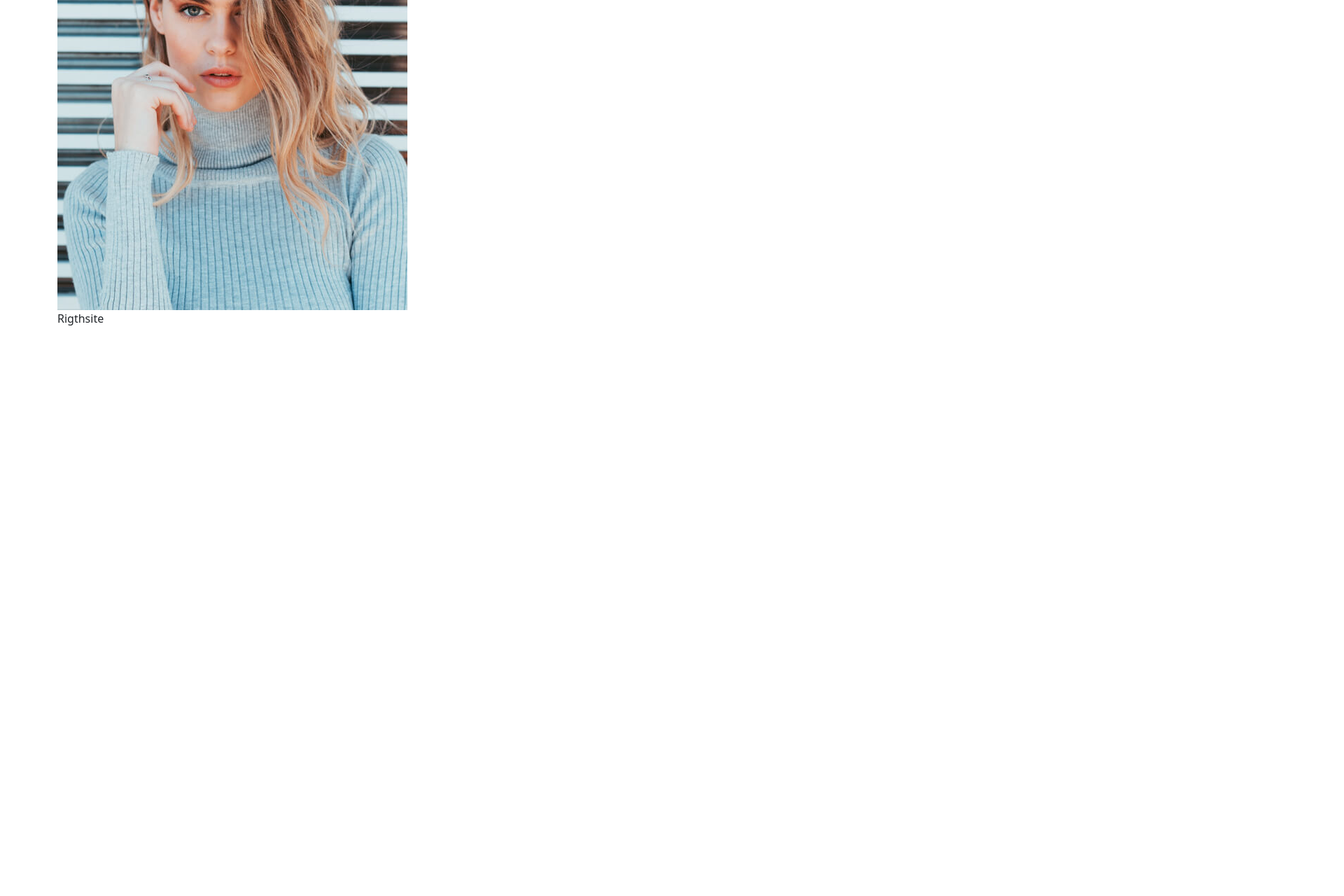
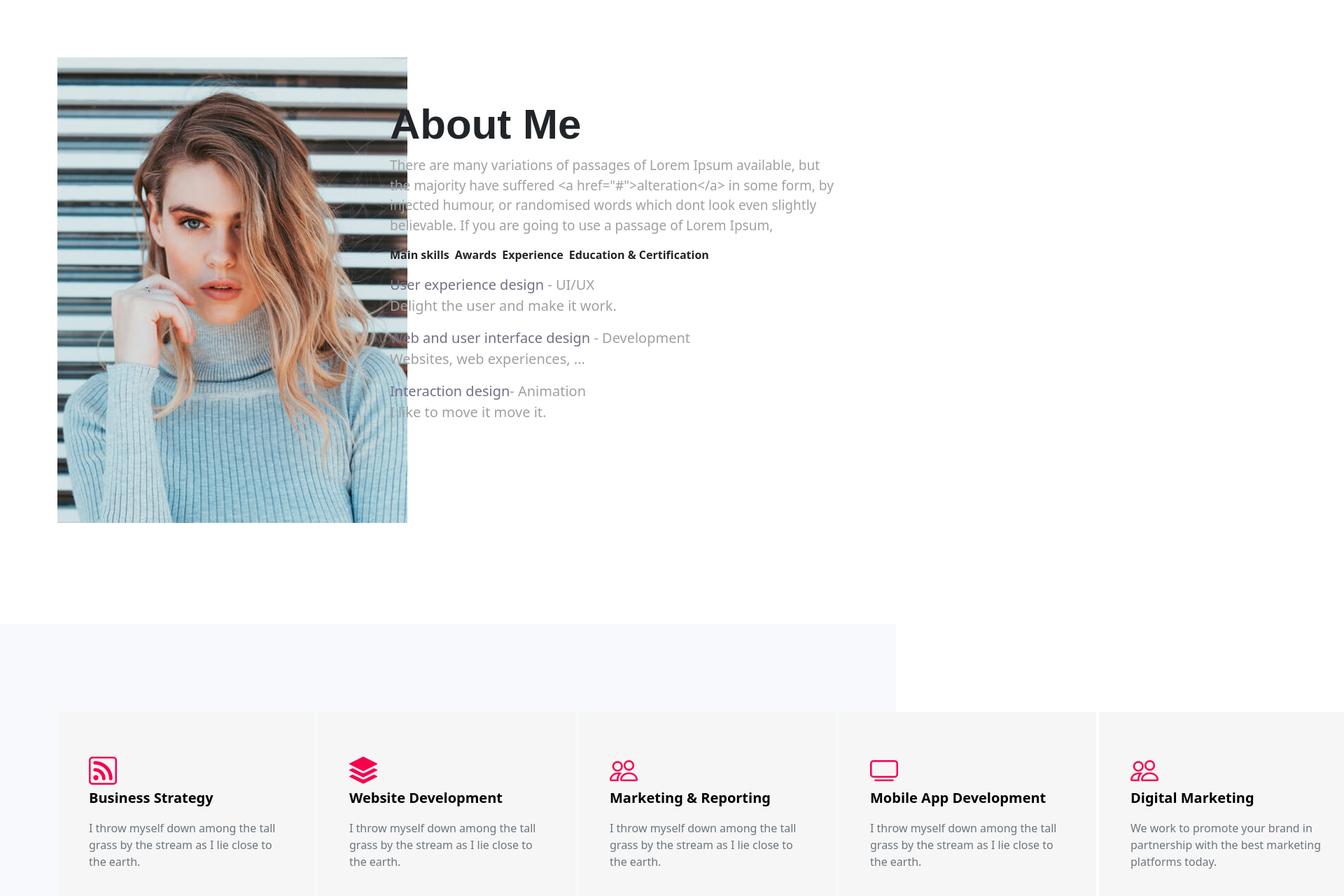
Before and after one commit to Khushbupatel05/react-pr-1, a React (Vite) app: page / in a window 1280 px wide. Shown: the part 702-1982 px from the top of the page at 70% size, 1920 px wide, since content can reach past the window. Before the commit the page ends 1169 px from the top, so only its background shows below. Built offline with nearby package versions, Linux system fonts and the light colour scheme.

Commit message:
commit for add new sections

```diff
--- a/src/App.jsx
+++ b/src/App.jsx
@@ -1,6 +1,7 @@
 import About from "./Components/About"
 import Header from "./Components/Header"
 import Home from "./Components/home"
+import Services from "./Components/services"
 
 
 
@@ -10,6 +11,7 @@ const App = () => {
       <Header/>
       <Home />
       <About/>
+      <Services />
     </div>
   )
 }
--- a/src/Components/About.jsx
+++ b/src/Components/About.jsx
@@ -4,9 +4,9 @@ import Rigthsite from './Rigthsite'
 
 const About = () => {
   return (
-    <section>
+    <section className='my-5 py-5 '>
         <div className="container">
-            <div className="row">
+            <div className="row ">
                 <Leftsite />
                 <Rigthsite />
             </div>
--- /dev/null
+++ b/src/Components/Card1.jsx
@@ -0,0 +1,19 @@
+import React from 'react';
+
+const Card1 = (props) => {
+  return (
+    <div className="col-lg-4 col-md-6 col-sm-6 col-12">
+      <div className="card-content" style={{ width: '23rem' }}>
+        <div className="card-body">
+          <h5 className="card-title fs-1">
+            <i className={`${props.icon}`}></i>
+          </h5>
+          <p className="card-text1 fs-5 fw-semibold">{props.title}</p>
+          <p className="card-text text-secondary">{props.desc}</p>
+        </div>
+      </div>
+    </div>
+  );
+};
+
+export default Card1;
--- a/src/Components/Leftsite.jsx
+++ b/src/Components/Leftsite.jsx
@@ -3,8 +3,8 @@ import React from 'react'
 const Leftsite = () => {
   return (
     <div className="col-5">
-        <div c>
-            <img src="/Img/about-7.jpg" alt="" />
+        <div className='my-5 sec-img'>
+            <img src="/Img/about-7.jpg" alt=""/>
         </div>
     </div>
   )
--- a/src/Components/Rigthsite.jsx
+++ b/src/Components/Rigthsite.jsx
@@ -2,8 +2,43 @@ import React from 'react'
 
 const Rigthsite = () => {
   return (
-    <div>Rigthsite</div>
+    <div className='col-7'>
+      <div className=''>
+          <div className='about-content pt-5 '>
+            <h2>About Me</h2>
+            <p class="description ">There are many variations of passages of Lorem Ipsum available, but the majority have suffered &lt;a href="#"&gt;alteration&lt;/a&gt; in some form, by injected humour, or randomised words which dont look even slightly believable. If you are going to use a passage of Lorem Ipsum,</p>
+          </div>
+          <div className=''>
+            <div className="row">
+              <div className="col-lg-12">
+                <ul className='d-flex gap-2 ps-0 fw-bold '>
+                  <li>Main skills</li>
+                  <li>Awards</li>
+                  <li>Experience</li>
+                  <li>Education & Certification</li>
+                </ul>
+                <div>
+                  <ul className='ps-0'>
+                    <li className='data fs-5 '>
+                      User experience design <span className='content'>- UI/UX</span>
+                      <p className='content'>Delight the user and make it work.</p>
+                    </li>
+                    <li className='data fs-5 '>
+                      Web and user interface design <span className='content'>- Development</span>
+                      <p className='content'>Websites, web experiences, ...</p>
+                    </li>
+                    <li className='data fs-5 '>
+                      Interaction design<span className='content'>- Animation</span>
+                      <p className='content'>I like to move it move it.</p>
+                    </li>
+                  </ul>
+                </div>
+              </div>
+            </div>
+          </div>
+      </div>
+    </div>
   )
 }
 
-export default Rigthsite
+export default Rigthsite;
--- /dev/null
+++ b/src/Components/Services.jsx
@@ -0,0 +1,54 @@
+import React from 'react'
+import Card1 from './Card1'
+
+const Services = ()=> {
+    let arr = [
+            {
+            icon: "bi bi-rss",
+            title: "Business Strategy",
+            desc: "I throw myself down among the tall grass by the stream as I lie close to the earth."
+        },
+        {
+            icon: "bi bi-stack",
+            title: "Website Development",
+            desc: "I throw myself down among the tall grass by the stream as I lie close to the earth."
+        },
+        {
+            icon: "bi bi-people",
+            title: "Marketing & Reporting",
+            desc: "I throw myself down among the tall grass by the stream as I lie close to the earth."
+        },
+        {
+            icon: "bi bi-tv",
+            title: "Mobile App Development",
+            desc: "I throw myself down among the tall grass by the stream as I lie close to the earth."
+        },
+        {
+        icon: "bi bi-people",
+        title: "Digital Marketing",
+        desc: "We work to promote your brand in partnership with the best marketing platforms today."
+        },
+        {
+        icon: "bi bi-tv",
+        title: "Brand Creation",
+        desc: "I throw myself down among the tall grass by the stream as I lie close to the earth."
+        }
+  ]
+    return(
+        <section className="service  py-5 mb-5">
+            <div className="container">
+                <div className="row gy-5">
+                    <div>
+
+                    </div>
+                    <div className='d-flex card-img'>
+                        {arr.map((item) => {
+                            return <Card1 icon={item.icon} title={item.title} desc={item.desc} />
+                        })}
+                    </div>
+                </div>
+            </div>
+        </section>
+    )
+}
+export default Services;
--- a/src/index.css
+++ b/src/index.css
@@ -24,7 +24,7 @@ header{
   background-repeat: no-repeat;
   background-size: cover;
   background-position: 50%;
-  height: 60vh;
+  height: 80vh;
 }
 .home-content{
    padding-bottom: 160px;
@@ -39,3 +39,39 @@ header{
   font-family: "Montserrat", sans-serif;
 
 }
+.sec-img{
+  width: 100%;
+}
+h2{
+
+  font-family: Poppins, sans-serif;
+  font-size: 60px;
+  font-weight: 700;
+}
+.about-content{
+   margin-top: 60px;
+}
+.description{
+  color: #9fa0a0;
+  font-size: 19px;
+}
+.content{
+  color: #9fa0a0;
+}
+.data{
+  color: #717185;
+}
+.service{
+  background-color: #f8f9fc;
+}
+.card-body{
+    margin-top: 30px;
+    background: #f6f6f6;
+    padding: 60px 45px;
+}
+.card-title{
+  color: #f9004d;
+}
+.card-text1{
+  color: black;
+}
```
